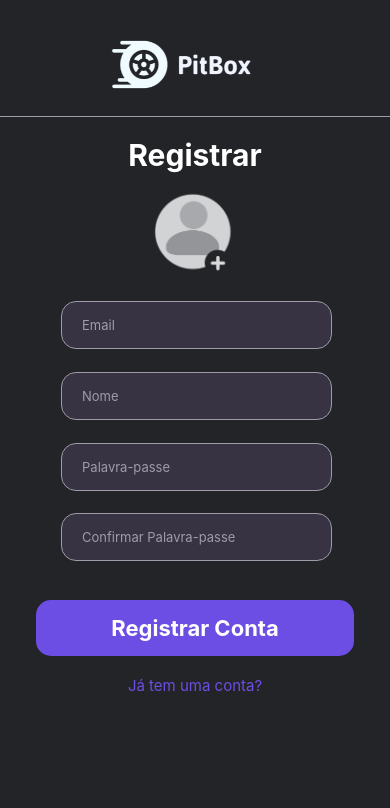
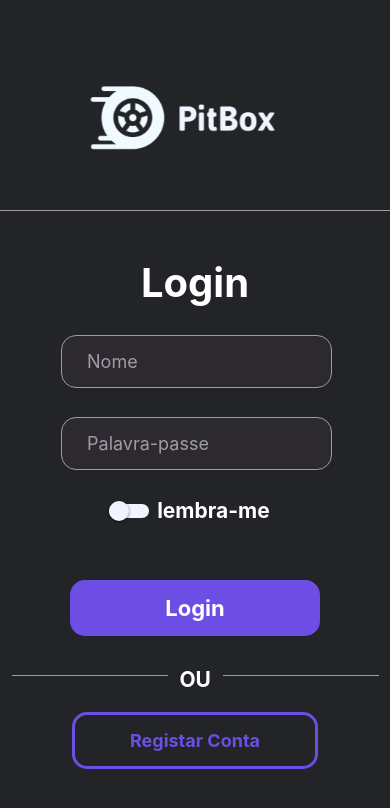
Before and after one commit to LoboMars/PitBox, a React Native app in the folder T22/: screen / in a window 390 px wide. Shown: the top 808 px of the page. Built offline with nearby package versions, Linux system fonts and the light colour scheme.

Commit message:
Autentificação no Registar (começada)

```diff
--- a/T22/App.jsx
+++ b/T22/App.jsx
@@ -35,14 +35,17 @@ import EliminarCombustivel from './View/AdminEliminarCombustivel';
 import AdminEditarPerfil from './View/AdminEditarPerfil';
 import Seuseventos from './View/Osseuseventos';
 import AsSuasAssistencias from './View/AssuasAssistencias';
+import { NavigationContainer } from '@react-navigation/native';
+import { createStackNavigator } from '@react-navigation/stack';
 
 
+const Stack = createStackNavigator();
 
 export default function App() {
   return (
     <View style={styles.container}>
 
-     <Register/>
+        <Login/>
 
       <StatusBar style="auto" />
     </View>
--- a/T22/View/MainPage.jsx
+++ b/T22/View/MainPage.jsx
@@ -18,6 +18,7 @@ import Assistencias from '../Image/Assistencias.png'
 import Lebron from '../Image/labron.png'
 
 export default function MainPage() {
+
   const handleLogout = () => {
     alert("Logout button pressed!");
   };
--- a/T22/View/Register.jsx
+++ b/T22/View/Register.jsx
@@ -11,12 +11,43 @@ import {
 } from "react-native";
 import Logo from "../Image/Logo.png";
 import Icon from "../Image/Icon.png";
+import {
+  getAuth,
+  createUserWithEmailAndPassword,
+  sendEmailVerification,
+} from "firebase/auth";
+import { app, db } from "../firebase.config";
+import { useNavigation } from '@react-navigation/native';
+import { doc, setDoc } from "firebase/firestore";
 
 export default function Register() {
   const [email, setEmail] = useState("");
   const [nome, setNome] = useState("");
   const [senha, setSenha] = useState("");
   const [nsenha, setNsenha] = useState("");
+
+  const handlePress = async () => {
+    if (senha !== nsenha) {
+      console.log("Passwords do not match");
+      return;
+    }
+
+    try {
+      const auth = getAuth(app);
+      const userCred = await createUserWithEmailAndPassword(auth, email, senha);
+      await sendEmailVerification(userCred.user);
+      await setDoc(doc(db, "Utilizador", userCred.user.uid), {
+        Nome: nome,
+        Mail: email,
+      });
+    } catch (error) {
+      console.log(error);
+    }
+    console.log('Button pressed');
+    console.log('Nome:', nome);
+    console.log('Email:', email);
+    console.log('Password:', senha);
+  };
 
   return (
     <View style={styles.container}>
@@ -64,13 +95,13 @@ export default function Register() {
               />
             </View>
 
-            <TouchableOpacity>
+            <TouchableOpacity onPress={handlePress}>
               <View style={styles.textBoxLogin}>
                 <Text style={styles.BTNpurple}>Registrar Conta</Text>
               </View>
             </TouchableOpacity>
 
-            <TouchableOpacity>
+            <TouchableOpacity  onPress={handleLoginNavigation}>
               <View style={styles.textBoxLogin}>
                 <Text style={[styles.textPurple, { paddingTop: "5%" }]}>
                   Já tem uma conta?
--- a/T22/firebase.config.js
+++ b/T22/firebase.config.js
@@ -3,7 +3,7 @@ import { initializeApp } from "firebase/app";
 import { getFirestore } from 'firebase/firestore';
 import {getAuth} from "firebase/auth";
 
-// Your web app's Firebase configuration
+
 const firebaseConfig = {
   apiKey: "AIzaSyD7uWXmn3g-xHnnlnNvFnLYZy9VuL3jNAE",
   authDomain: "dmt22-42830.firebaseapp.com",
@@ -15,7 +15,7 @@ const firebaseConfig = {
   measurementId: "G-HLP5HY5LYZ"
 };
 
-// Initialize Firebase
+
 const app = initializeApp(firebaseConfig);
 const auth = getAuth(app);
 const db = getFirestore(app);
--- a/T22/package.json
+++ b/T22/package.json
@@ -14,12 +14,15 @@
     "@react-native-firebase/auth": "^20.0.0",
     "@react-native-picker/picker": "^2.7.6",
     "@react-navigation/native": "^6.1.17",
+    "@react-navigation/stack": "^6.3.29",
     "expo": "~51.0.5",
     "expo-status-bar": "~1.12.1",
     "firebase": "^10.12.1",
     "react": "18.2.0",
     "react-dom": "18.2.0",
     "react-native": "0.74.1",
+    "react-native-safe-area-context": "^4.10.3",
+    "react-native-screens": "^3.31.1",
     "react-native-web": "~0.19.6"
   },
   "devDependencies": {
```
Also changed, not shown: 1 other file (tests, documents, lock files or other folders).
